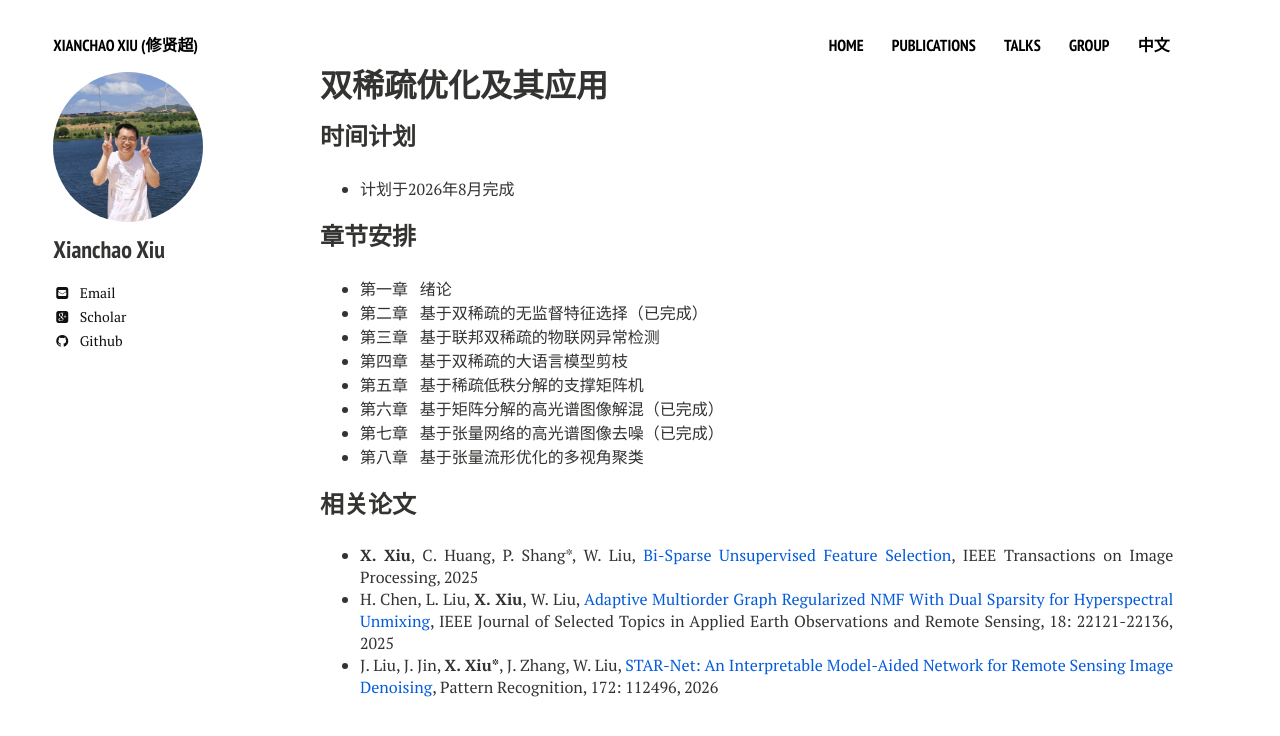
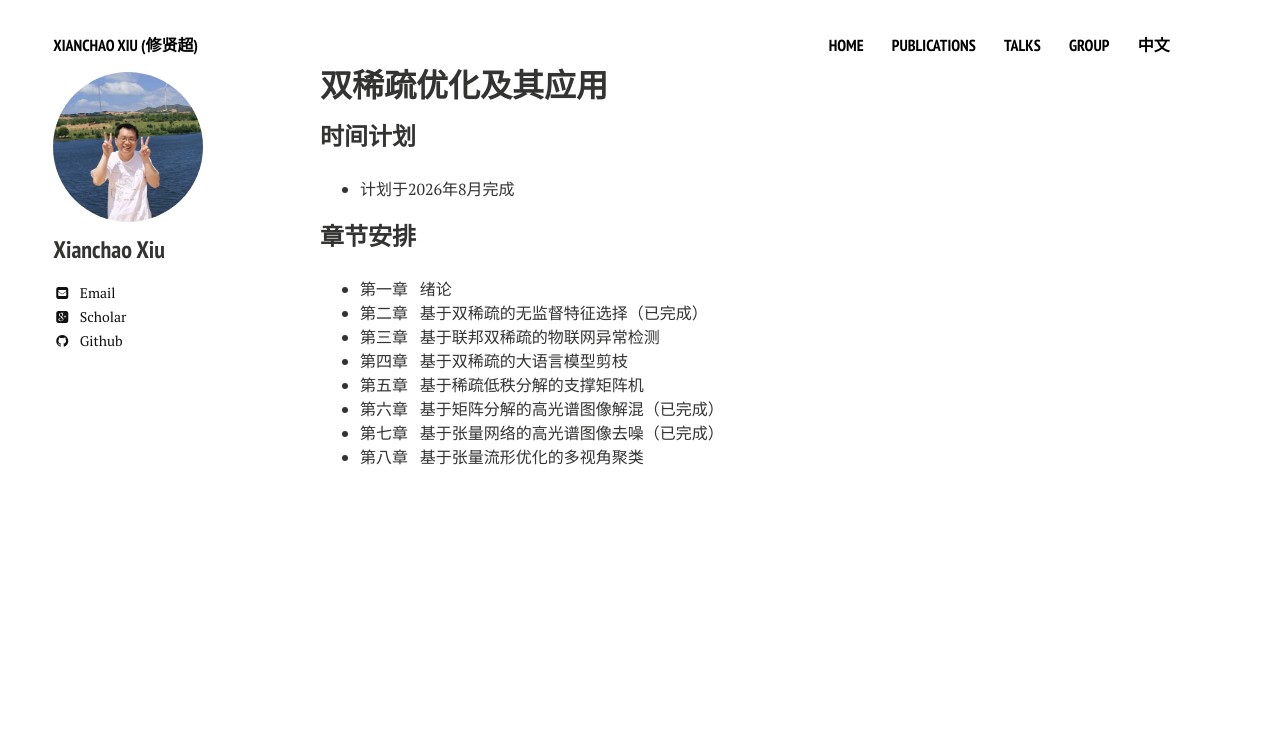
Before and after one commit to xianchaoxiu/xianchaoxiu.github.io, a Jekyll site: the page built from chinese/book/DSO/index.md, in a window 1280 px wide. Shown: the top 736 px of the page. Built offline with Jekyll 4.4.1, drawn with Linux system fonts in a browser that asks for light colours; nearby versions of some CDN libraries.

Commit message:
Update index.md

```diff
--- a/chinese/book/DSO/index.md
+++ b/chinese/book/DSO/index.md
@@ -19,9 +19,3 @@ share: false
 * 第六章 &nbsp;  基于矩阵分解的高光谱图像解混（已完成） <br>
 * 第七章 &nbsp;  基于张量网络的高光谱图像去噪（已完成） <br>
 * 第八章 &nbsp;  基于张量流形优化的多视角聚类 <br>
-
-
-### 相关论文
-* <b>X. Xiu</b>, C. Huang, P. Shang*, W. Liu, <a href="https://ieeexplore.ieee.org/document/11207158" class="textlink" target="_blank">Bi-Sparse Unsupervised Feature Selection</a>, IEEE Transactions on Image Processing, 2025 <br>
-* H. Chen, L. Liu, <b>X. Xiu</b>, W. Liu, <a href="https://ieeexplore.ieee.org/document/11141691" class="textlink" target="_blank">Adaptive Multiorder Graph Regularized NMF With Dual Sparsity for Hyperspectral Unmixing</a>, IEEE Journal of Selected Topics in Applied Earth Observations and Remote Sensing, 18: 22121-22136, 2025 <br>
-* J. Liu, J. Jin, <b>X. Xiu*</b>, J. Zhang, W. Liu, <a href="https://doi.org/10.1016/j.patcog.2025.112496" class="textlink" target="_blank">STAR-Net: An Interpretable Model-Aided Network for Remote Sensing Image Denoising</a>, Pattern Recognition, 172: 112496, 2026 <br>
```
